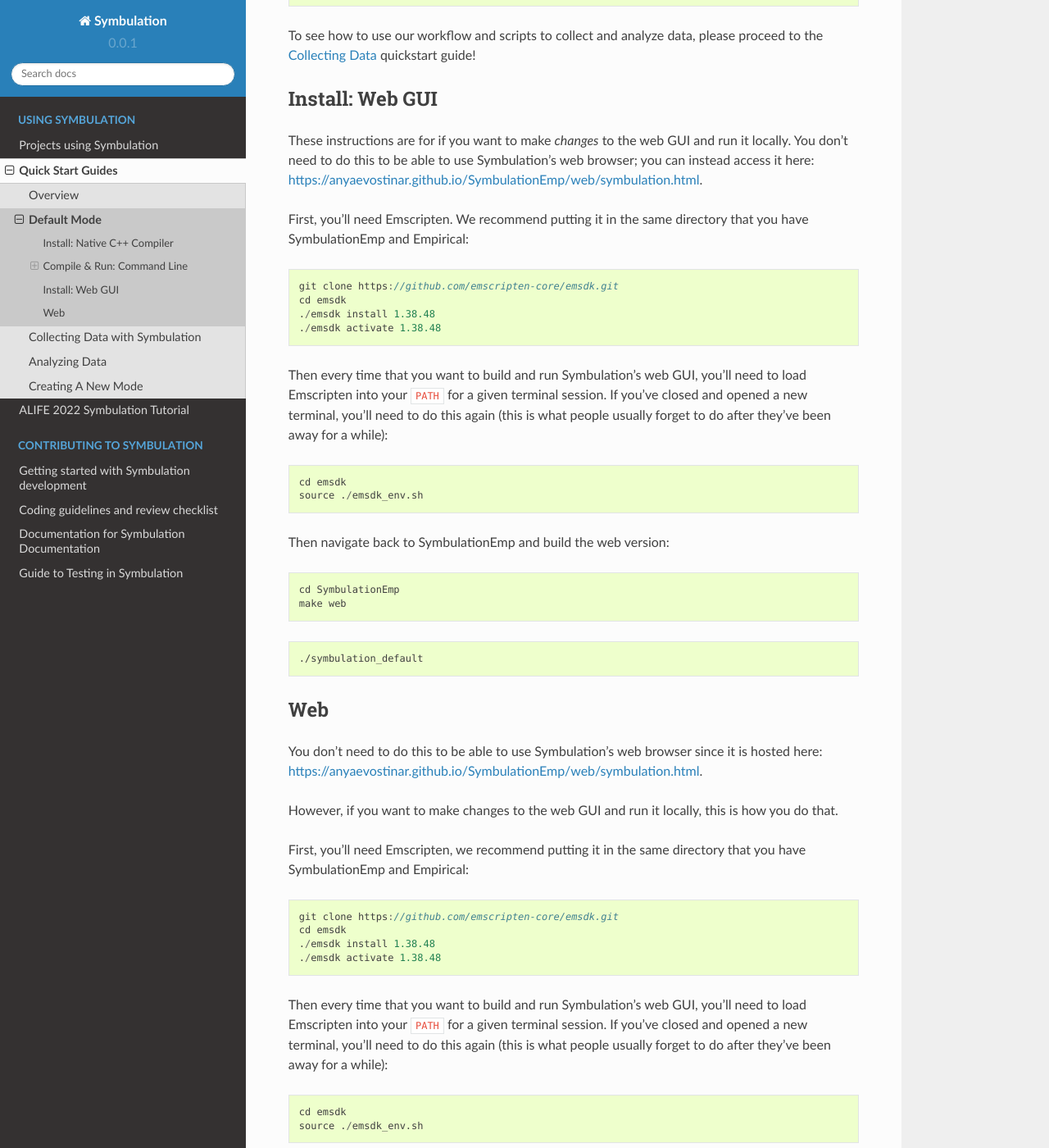
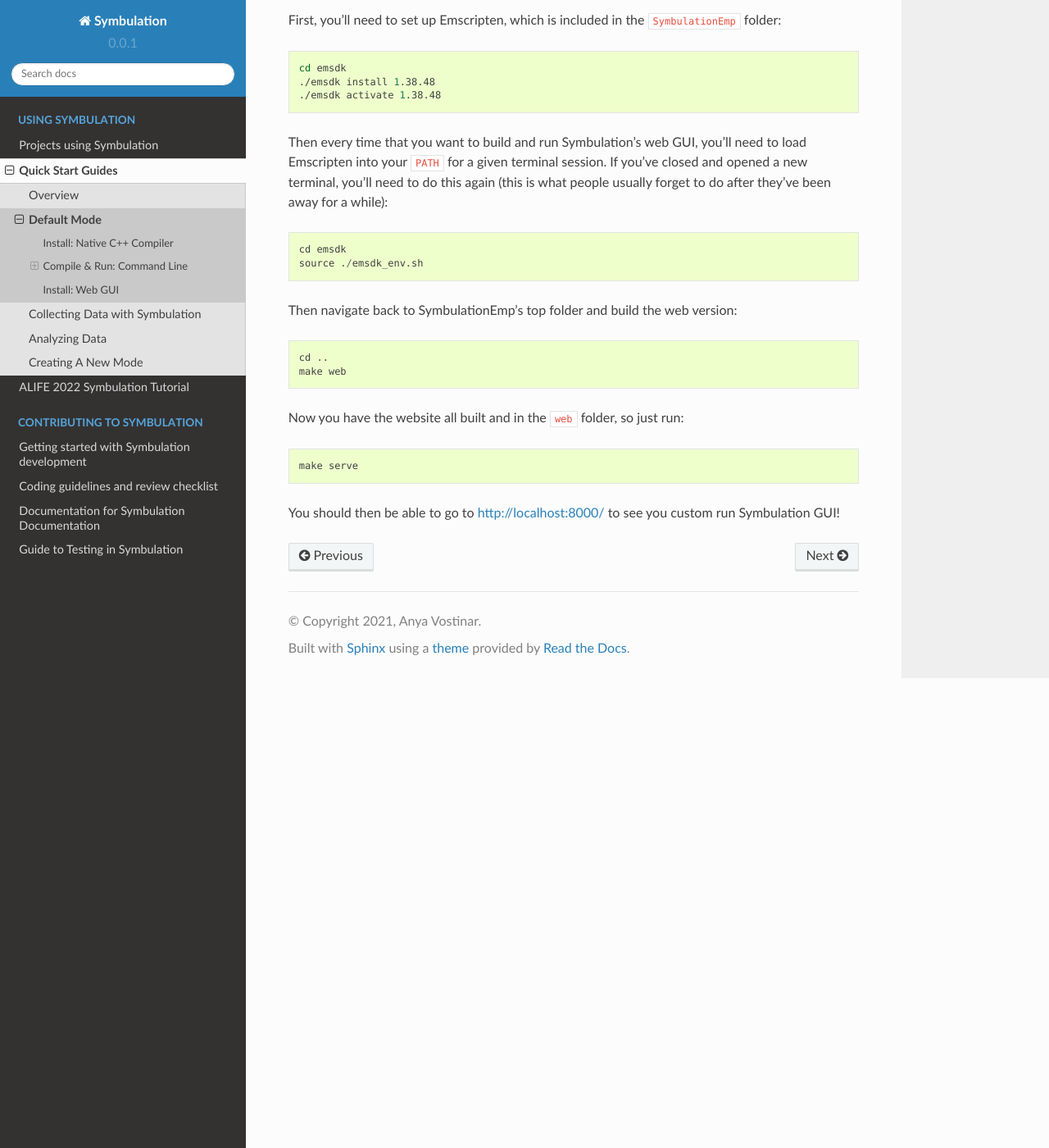
Before and after one commit to anyaevostinar/SymbulationEmp, a Sphinx documentation site: the page built from docs/QuickStartGuides/1-GettingRunning.md, in a window 1280 px wide and 1400 px high, scrolled down 2506 px. Shown: the whole window at 82% size. Built offline with Sphinx 7.4.7 and the Read the Docs theme 2.0.0, drawn with Linux system fonts in a browser that asks for light colours; pages that are not in the unit, such as notebooks, are missing from menus; some of the changed text lies outside the part shown.

Commit message:
fixing weird duplicated text in quickstart guide

````diff
--- a/docs/QuickStartGuides/1-GettingRunning.md
+++ b/docs/QuickStartGuides/1-GettingRunning.md
@@ -62,12 +62,6 @@
     git clone https://github.com/anyaevostinar/SymbulationEmp
     ```
 
-2. In the same level as `SymbulationEmp`, you will need a recursive copy of Empirical:
-
-    ```shell
-    git clone --recursive https://github.com/devosoft/Empirical.git
-    ```
-
 ### Compiling
 
 Regardless of how you got everything downloaded, it's now time to compile!
@@ -77,13 +71,7 @@
 make
 ```
 
-Which command you use to run the executable depends on your version.
-If you are using version 0.1:
-```
-./symbulation
-```
-
-If you are using a later version (or the `refactor` branch, which has the development version):
+Then run:
 ```shell
 ./symbulation_default
 ```
@@ -105,11 +93,8 @@
 
 These instructions are for if you want to make *changes* to the web GUI and run it locally. You don't need to do this to be able to use Symbulation's web browser; you can instead access it here: [https://anyaevostinar.github.io/SymbulationEmp/web/symbulation.html](https://anyaevostinar.github.io/SymbulationEmp/web/symbulation.html).
 
-First, you'll need Emscripten.
-We recommend putting it in the same directory that you have SymbulationEmp and Empirical:
-
-```
-git clone https://github.com/emscripten-core/emsdk.git
+First, you'll need to set up Emscripten, which is included in the `SymbulationEmp` folder:
+```bash
 cd emsdk
 ./emsdk install 1.38.48
 ./emsdk activate 1.38.48
@@ -122,43 +107,10 @@
 source ./emsdk_env.sh
 ```
 
-Then navigate back to SymbulationEmp and build the web version:
+Then navigate back to SymbulationEmp's top folder and build the web version:
 
 ```
-cd SymbulationEmp
-make web
-```
-
-```shell
-./symbulation_default
-```
-
-## Web
-
-You don't need to do this to be able to use Symbulation's web browser since it is hosted here: [https://anyaevostinar.github.io/SymbulationEmp/web/symbulation.html](https://anyaevostinar.github.io/SymbulationEmp/web/symbulation.html).
-
-However, if you want to make changes to the web GUI and run it locally, this is how you do that.
-
-First, you'll need Emscripten, we recommend putting it in the same directory that you have SymbulationEmp and Empirical:
-
-```
-git clone https://github.com/emscripten-core/emsdk.git
-cd emsdk
-./emsdk install 1.38.48
-./emsdk activate 1.38.48
-```
-
-Then every time that you want to build and run Symbulation's web GUI, you'll need to load Emscripten into your `PATH` for a given terminal session. If you've closed and opened a new terminal, you'll need to do this again (this is what people usually forget to do after they've been away for a while):
-
-```
-cd emsdk
-source ./emsdk_env.sh
-```
-
-Then navigate back to SymbulationEmp and build the web version:
-
-```
-cd SymbulationEmp
+cd ..
 make web
 ```
 
````
Also changed, not shown: other parts of docs/QuickStartGuides/1-GettingRunning.md (+1 -1 lines).
